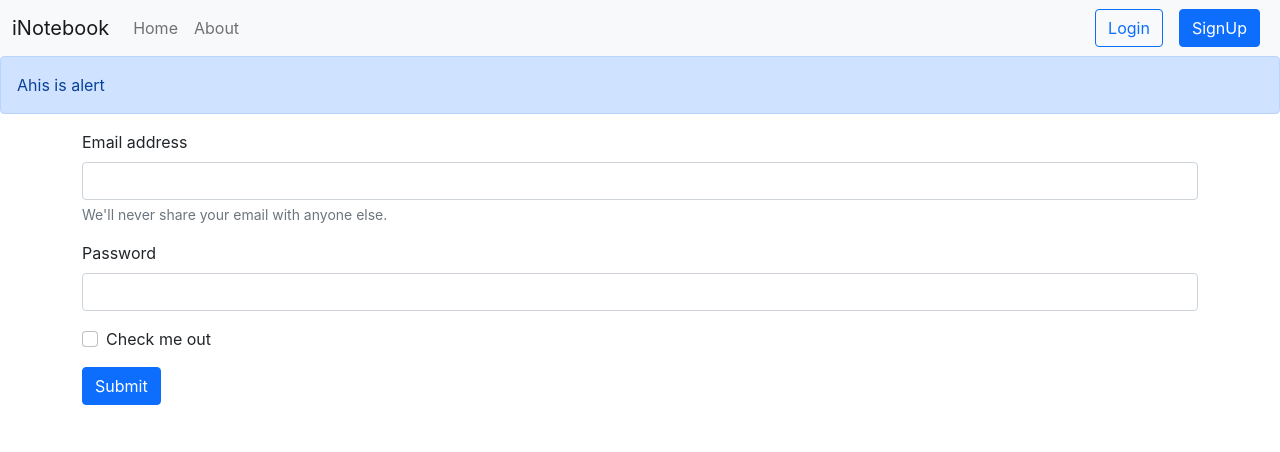
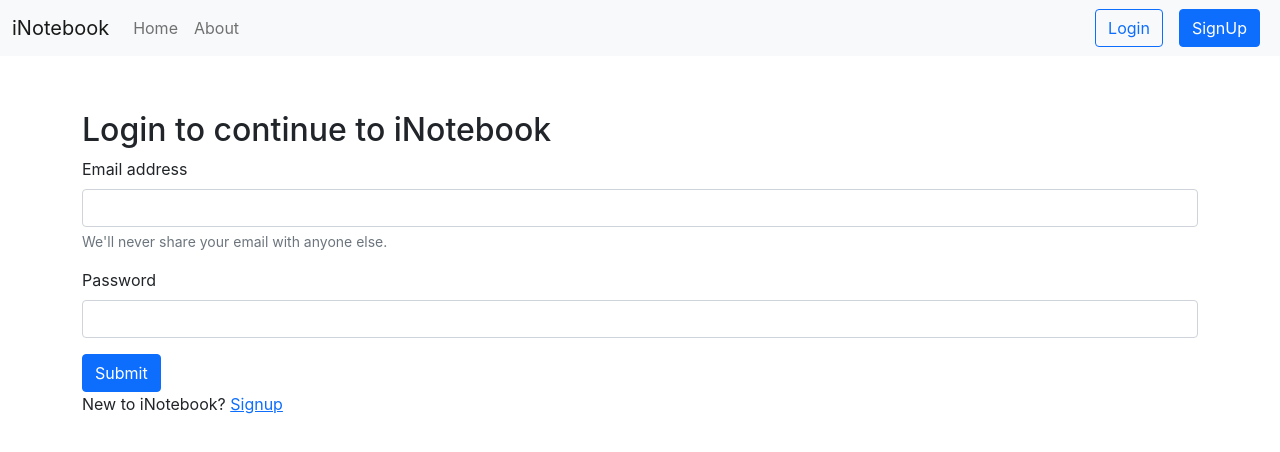
Before and after one commit to mrcoder991/iNotebook-InReact, a React (Create React App) app: page /login in a window 1280 px wide. Shown: the top 452 px of the page. Built offline with nearby package versions, Linux system fonts and the light colour scheme.

Commit message:
mongodb atlas

```diff
--- a/src/App.js
+++ b/src/App.js
@@ -4,11 +4,24 @@
 import { Home } from './components/Home';
 import About from './components/About';
 import NoteState from './context/notes/NoteState';
-import { Alert } from './components/Alert';
+import Alert from './components/Alert';
 import { Login } from './components/Login';
 import { Signup } from './components/Signup';
+import { useState } from 'react';
 
 function App() {
+  const [alert, setAlert] = useState(null);
+
+  const showAlert = (message, type) => {
+    setAlert({
+      msg: message,
+      type: type
+    })
+    setTimeout(() => {
+      setAlert(null);
+    }, 1500);
+  }
+
   return (
     <>
 
@@ -16,13 +29,13 @@
         <BrowserRouter>
 
           <Navbar />
-          <Alert message={"Ahis is alert"}/>
+          <Alert alert={alert} />
           <div className="container">
             <Routes>
-            <Route exact path="/" element={ <Home/> } />
-            <Route exact path="about" element={ <About/> } />
-            <Route exact path="login" element={ <Login/> } />
-            <Route exact path="signup" element={ <Signup/> } />
+              <Route exact path="/" element={<Home showAlert={showAlert}/>} />
+              <Route exact path="about" element={<About />} />
+              <Route exact path="login" element={<Login showAlert={showAlert}/>} />
+              <Route exact path="signup" element={<Signup showAlert={showAlert}/>} />
             </Routes>
           </div>
 
--- a/src/components/Addnote.js
+++ b/src/components/Addnote.js
@@ -1,14 +1,15 @@
 import React, {useState, useContext} from 'react'
 import noteContext from "../context/notes/noteContext";
 
-export const Addnote = () => {
+export const Addnote = (props) => {
     const context = useContext(noteContext);
-    const { notes, setNotes, addNote } = context;
+    const { addNote } = context;
     const [note, setNote] = useState({title:"", description: "", tag: ""});
 
     const handleClick = (e) => {
         addNote(note.title, note.description, note.tag);
-        setNote({title:"", description: "", tag: ""})
+        setNote({ title: "", description: "", tag: "" })
+        props.showAlert("Note added", "success");
     }
     const onChange = (e) => {
         setNote({...note, [e.target.name]:e.target.value})
--- a/src/components/Alert.js
+++ b/src/components/Alert.js
@@ -1,9 +1,18 @@
-import React from "react";
+import React from 'react'
 
-export const Alert = (props) => {
+function Alert(props) {
+    const capitalize = (word) => {
+        if (word === "danger"){word="error"}
+        const lower = word.toLowerCase();
+        return lower.charAt(0).toUpperCase() + lower.slice(1);
+    }
     return (
-        <div className="alert alert-primary" role="alert">
-           {props.message}
+        <div style={{height: '55px'}}>
+        {props.alert && <div className={`alert alert-${props.alert.type} alert-dismissible fade show`} role="alert">
+           <strong>{capitalize(props.alert.type)}</strong>: {props.alert.msg}
+        </div>}
         </div>
-    );
-};
+    )
+}
+
+export default Alert
--- a/src/components/Home.js
+++ b/src/components/Home.js
@@ -2,11 +2,11 @@
 
 import { Notes } from "./Notes";
 
-export const Home = () => {
+export const Home = (props) => {
     return (
         <div className="container">
 
-            <Notes/>
+            <Notes showAlert={ props.showAlert}/>
         </div>
     )
 };
--- a/src/components/Login.js
+++ b/src/components/Login.js
@@ -1,10 +1,8 @@
-import React, { useContext, useState } from 'react'
-import noteContext from '../context/notes/noteContext';
-import { useNavigate  } from 'react-router-dom';
+import React, { useState } from 'react'
+import { useNavigate , Link } from 'react-router-dom';
 
-export const Login = () => {
-    const context = useContext(noteContext);
-    const { login } = context;
+export const Login = (props) => {
+
     const [credentials, setCredentials] = useState({ email: "", password: "" });
     const navigate = useNavigate();
 
@@ -30,15 +28,16 @@
             // Save the auth token and redirect
             localStorage.setItem('token', json.authtoken);
             navigate('/');
-
+            props.showAlert("Successfully logged in", "success");
         }
         else{
-            alert("Invalid credentials");
+            props.showAlert("Invalid credentials", "danger");
         }
     }
     return (
         <div>
             <form onSubmit={handleSubmit}>
+                <h2>Login to continue to iNotebook</h2>
                 <div className="mb-3">
                     <label htmlFor="email" className="form-label">Email address</label>
                     <input onChange={onChange} type="email" className="form-control" value={credentials.email} id="email" name="email" aria-describedby="emailHelp"/>
@@ -48,11 +47,8 @@
                     <label htmlFor="password" className="form-label">Password</label>
                     <input onChange={onChange} type="password" className="form-control" value={credentials.password} name="password" id="password"/>
                 </div>
-                <div className="mb-3 form-check">
-                    <input type="checkbox" className="form-check-input" id="exampleCheck1"/>
-                    <label className="form-check-label" htmlFor="exampleCheck1">Check me out</label>
-                </div>
                 <button type="submit" className="btn btn-primary" >Submit</button>
+                <p>New to iNotebook? <Link to="/signup">Signup</Link></p>
             </form>
         </div>
     )
--- a/src/components/Navbar.js
+++ b/src/components/Navbar.js
@@ -1,7 +1,17 @@
-import React from 'react'
-import { Link , useLocation} from 'react-router-dom'
+import React,{useContext}  from 'react'
+import { Link, useLocation, useNavigate } from 'react-router-dom'
+// import noteContext from "../context/notes/noteContext";
 
 export const Navbar = () => {
+    // const context = useContext(noteContext);
+    // const { setNotes } = context;
+
+    const navigate = useNavigate();
+    const handleLogout = () => {
+        localStorage.removeItem('token')
+        // setNotes({title: "", description:"", tag:""})
+        navigate('/login')
+    }
     let location = useLocation();
     return (
         <nav className="navbar navbar-expand-lg navbar-light bg-light">
@@ -19,9 +29,14 @@
                             <Link className={`nav-link ${location.pathname === "/about" ? "active" : ""}`} to="/about">About</Link>
                         </li>
                     </ul>
+
+                    {(!localStorage.getItem('token')) ?
+                    <div className="d-flex">
                         <Link className="btn btn-outline-primary mx-2" to="/login" role="button">Login</Link>
                         <Link className="btn btn-primary mx-2" to="/signup" role="button">SignUp</Link>
+                        </div> : <button onClick={handleLogout} className="btn btn-primary">Logout</button>}
                 </div>
+
             </div>
         </nav>
     )
--- a/src/components/Noteitem.js
+++ b/src/components/Noteitem.js
@@ -2,7 +2,7 @@
 import noteContext from "../context/notes/noteContext";
 
 export const Noteitem = (props) => {
-    const { note, updateNote } = props;
+    const { note, updateNote, showAlert } = props;
     const context = useContext(noteContext);
     const { deleteNote } = context;
     return (
@@ -11,8 +11,8 @@
                 <div className="card-body">
                     <h5 className="card-title">{note.title}</h5>
                     <p className="card-text">{note.description}</p>
-                    <i className="fa-solid fa-pen-to-square mx-2" onClick={() => {updateNote(note)}}></i>
-                    <i className="fa-solid fa-trash mx-2" onClick={() => {deleteNote(note._id)}}></i>
+                    <i className="fa-solid fa-pen-to-square mx-2" onClick={() => { updateNote(note) }}></i>
+                    <i className="fa-solid fa-trash mx-2" onClick={() => {deleteNote(note._id); showAlert("Note deleted", "success");}}></i>
                 </div>
             </div>
         </div>
--- a/src/components/Signup.js
+++ b/src/components/Signup.js
@@ -1,4 +1,4 @@
-import React, { useContext, useState } from 'react'
+import React, { useState } from 'react'
 import { useNavigate  } from 'react-router-dom';
 
 export const Signup = (props) => {
@@ -22,14 +22,20 @@
     const json = await response.json()
     console.log(json);
     // Save the auth token and redirect
-    localStorage.setItem('token', json.authtoken);
-    navigate('/');
-    props.showAlert("Acoung Created Successfully", "success");
+    if (json.success) {
+      localStorage.setItem('token', json.authtoken);
+      navigate('/');
+      props.showAlert("Account Created Successfully", "success");
+    }
+    else {
+      props.showAlert("Invalid credentials", "danger");
+    }
   }
 
   return (
     <div>
       <form onSubmit={handleSubmit}>
+        <h2>Create a secured account with iNotebook</h2>
         <div className="mb-3">
           <label htmlFor="name" className="form-label">Name</label>
           <input onChange={onChange} type="text" className="form-control" name="name" id="name" aria-describedby="emailHelp" required/>
--- a/src/context/notes/NoteState.js
+++ b/src/context/notes/NoteState.js
@@ -5,7 +5,7 @@
   const host = "http://localhost:5000"
   const notesInitial = []
 
-  const authToken = 'eyJhbGciOiJIUzI1NiIsInR5cCI6IkpXVCJ9.eyJ1c2VyIjp7ImlkIjoiNjI0ODNjZGVmYTBlZGVlZmVkMDZlZWU4In0sImlhdCI6MTY0ODkwMTM0Mn0.6ouwKaKBKkeaZSBdb1n6EOneIIJwFr0KNV5oBb8_jMo'
+  const authToken = localStorage.getItem('token')
 
   const [notes, setNotes] = useState(notesInitial);
 
@@ -83,6 +83,8 @@
     });
     const json = await response.json()
     console.log(json)
+    const newNotes = notes.filter((note) => { return note._id !== id })
+    setNotes(newNotes)
   }
 
   //USER LOGIN
```
Also changed, not shown: package.json (+8 -3 lines), src/components/Notes.js (+20 -12 lines), 1 other file (tests, documents, lock files or other folders). Lines whose indentation alone changed are shown as unchanged.
